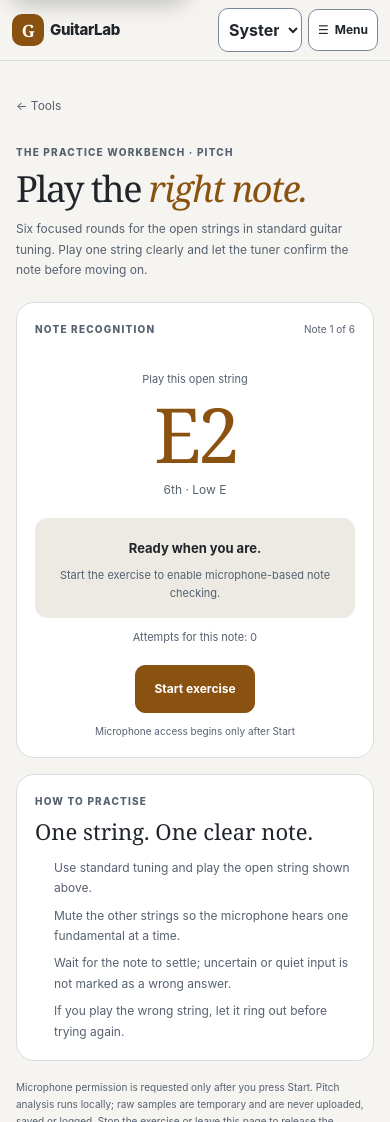
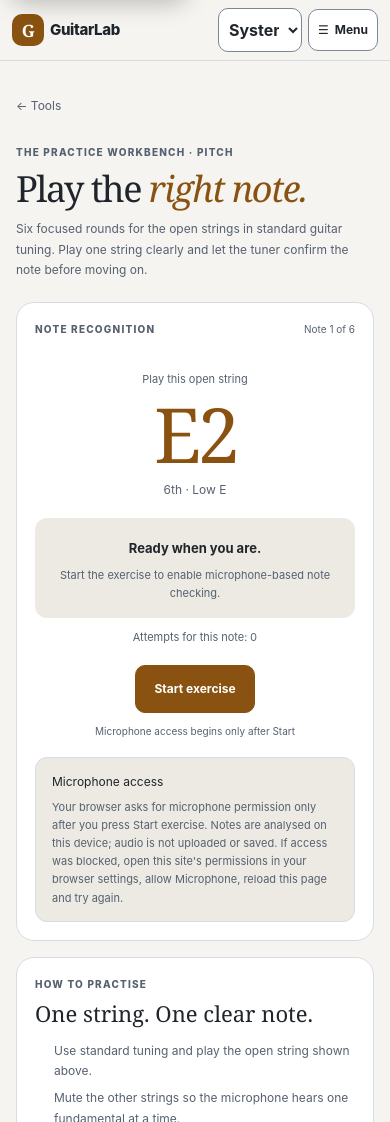
Before and after one commit to leenusdarnal/guitarlab, a SvelteKit app: page /tools/note-recognition in a window 390 px wide. Shown: the top 1122 px of the page. Built offline with nearby package versions, Linux system fonts and the light colour scheme.

Commit message:
feat(ux-12): explain microphone permission before note recognition

```diff
--- a/src/routes/tools/note-recognition/+page.svelte
+++ b/src/routes/tools/note-recognition/+page.svelte
@@ -249,6 +249,17 @@
         <span class="capture-state">Microphone access begins only after Start</span>
       {/if}
     </div>
+    {#if !isRunning && !isStarting}
+      <aside class="microphone-permission-note" aria-labelledby="microphone-access-title">
+        <h3 id="microphone-access-title">Microphone access</h3>
+        <p>
+          Your browser asks for microphone permission only after you press Start exercise.
+          Notes are analysed on this device; audio is not uploaded or saved. If access was
+          blocked, open this site's permissions in your browser settings, allow Microphone,
+          reload this page and try again.
+        </p>
+      </aside>
+    {/if}
     {#if errorMessage}
       <p class="error-message" role="alert">{errorMessage}</p>
     {/if}
@@ -302,4 +313,22 @@
   .privacy-note { margin-top: 18px; font-size: 10px; }
   a:focus-visible, button:focus-visible { outline: 3px solid var(--focus); outline-offset: 3px; }
   @media (prefers-reduced-motion: reduce) { * { scroll-behavior: auto; } }
+
+  .microphone-permission-note {
+    margin-top: 18px;
+    padding: 14px 16px;
+    border: 1px solid var(--border);
+    border-radius: 12px;
+    background: var(--surface-raised);
+  }
+  .microphone-permission-note h3 {
+    margin: 0 0 6px;
+    font-size: 12px;
+  }
+  .microphone-permission-note p {
+    margin: 0;
+    color: var(--muted);
+    font-size: 11px;
+    line-height: 1.65;
+  }
 </style>
```
